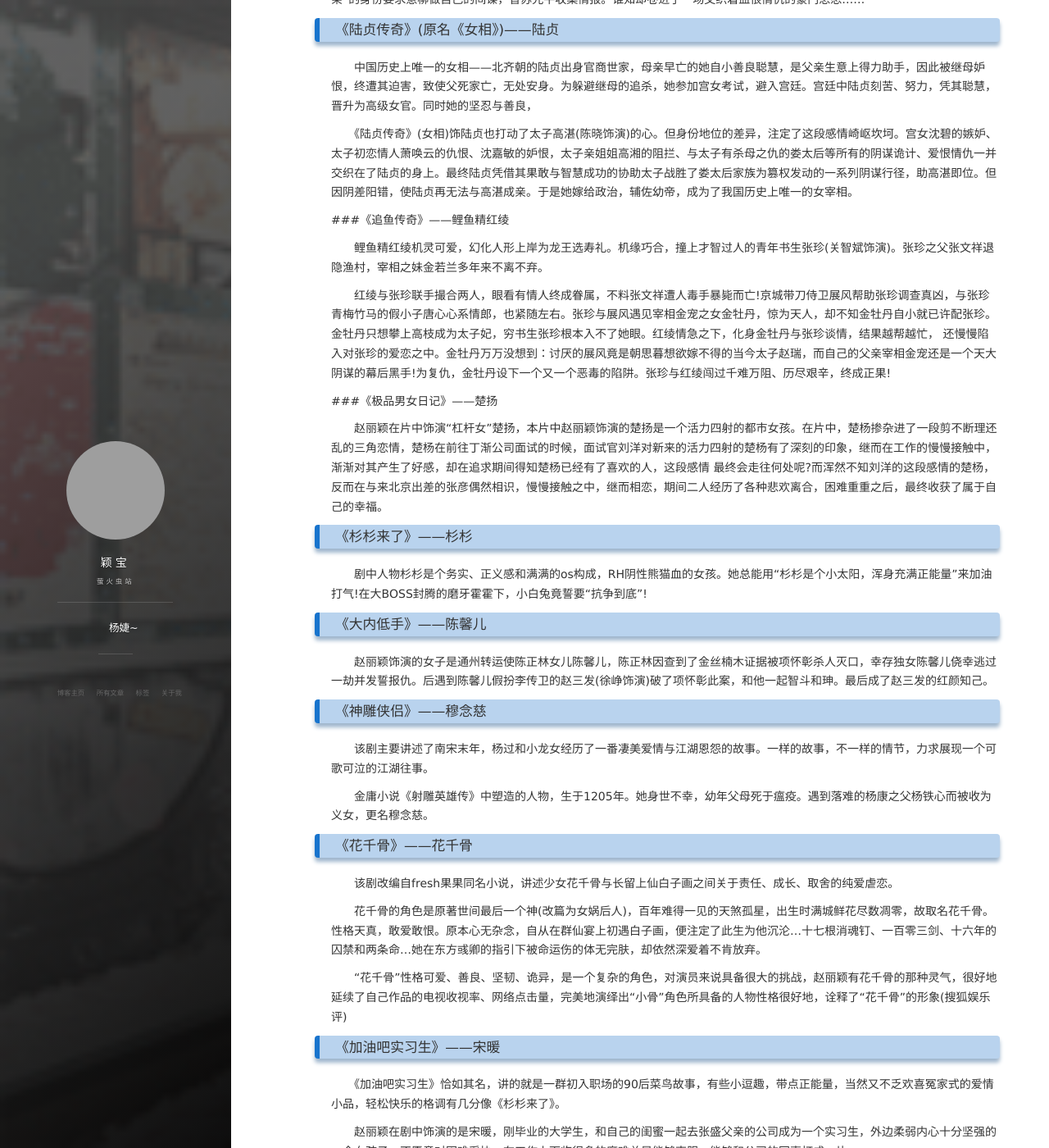
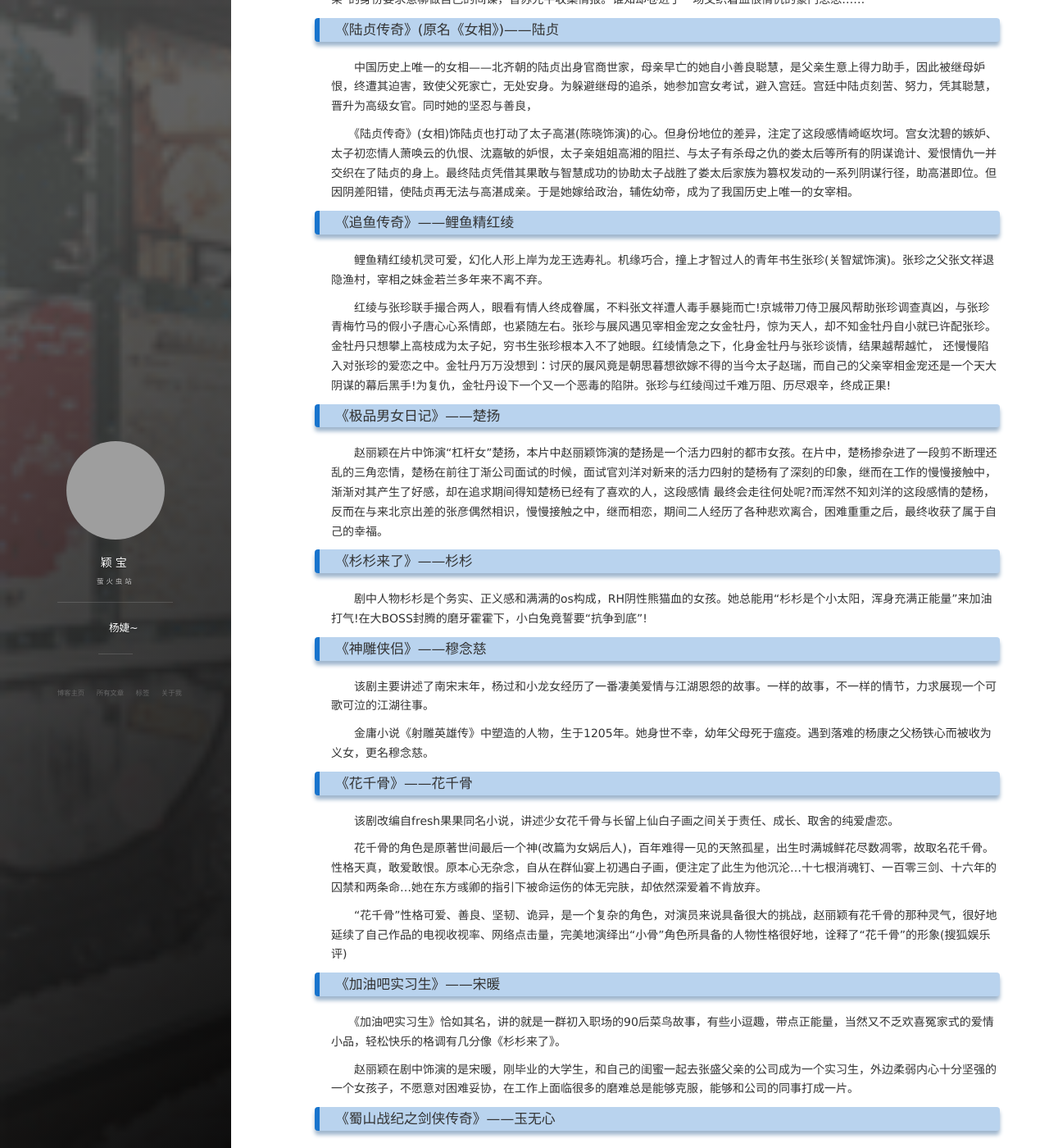
Before and after one commit to Gemkerr/Gemkerr-.github.io, a Jekyll site: the page built from _posts/2018-06-21-电视剧.md, in a window 1280 px wide and 1400 px high, scrolled down 1248 px. Shown: the whole window at 82% size. Built offline with Jekyll 4.4.1, drawn with Linux system fonts in a browser that asks for light colours; nearby versions of some CDN libraries; comment, search, counter and statistics services are not loaded; grey boxes are pictures that could not be loaded.

Commit message:
Update 2018-06-21-电视剧.md

```diff
--- a/_posts/2018-06-21-电视剧.md
+++ b/_posts/2018-06-21-电视剧.md
@@ -37,16 +37,14 @@ tags: 机器学习
 
 　　《陆贞传奇》(女相)饰陆贞也打动了太子高湛(陈晓饰演)的心。但身份地位的差异，注定了这段感情崎岖坎坷。宫女沈碧的嫉妒、太子初恋情人萧唤云的仇恨、沈嘉敏的妒恨，太子亲姐姐高湘的阻拦、与太子有杀母之仇的娄太后等所有的阴谋诡计、爱恨情仇一并交织在了陆贞的身上。最终陆贞凭借其果敢与智慧成功的协助太子战胜了娄太后家族为篡权发动的一系列阴谋行径，助高湛即位。但因阴差阳错，使陆贞再无法与高湛成亲。于是她嫁给政治，辅佐幼帝，成为了我国历史上唯一的女宰相。
 
-
-
-###《追鱼传奇》——鲤鱼精红绫
+### 《追鱼传奇》——鲤鱼精红绫
 
 　　鲤鱼精红绫机灵可爱，幻化人形上岸为龙王选寿礼。机缘巧合，撞上才智过人的青年书生张珍(关智斌饰演)。张珍之父张文祥退隐渔村，宰相之妹金若兰多年来不离不弃。
 
 　　红绫与张珍联手撮合两人，眼看有情人终成眷属，不料张文祥遭人毒手暴毙而亡!京城带刀侍卫展风帮助张珍调查真凶，与张珍青梅竹马的假小子唐心心系情郎，也紧随左右。张珍与展风遇见宰相金宠之女金牡丹，惊为天人，却不知金牡丹自小就已许配张珍。金牡丹只想攀上高枝成为太子妃，穷书生张珍根本入不了她眼。红绫情急之下，化身金牡丹与张珍谈情，结果越帮越忙， 还慢慢陷入对张珍的爱恋之中。金牡丹万万没想到：讨厌的展风竟是朝思暮想欲嫁不得的当今太子赵瑞，而自己的父亲宰相金宠还是一个天大阴谋的幕后黑手!为复仇，金牡丹设下一个又一个恶毒的陷阱。张珍与红绫闯过千难万阻、历尽艰辛，终成正果!
 
 
-###《极品男女日记》——楚扬
+### 《极品男女日记》——楚扬
 
 　　赵丽颖在片中饰演“杠杆女”楚扬，本片中赵丽颖饰演的楚扬是一个活力四射的都市女孩。在片中，楚杨掺杂进了一段剪不断理还乱的三角恋情，楚杨在前往丁渐公司面试的时候，面试官刘洋对新来的活力四射的楚杨有了深刻的印象，继而在工作的慢慢接触中，渐渐对其产生了好感，却在追求期间得知楚杨已经有了喜欢的人，这段感情 最终会走往何处呢?而浑然不知刘洋的这段感情的楚杨，反而在与来北京出差的张彦偶然相识，慢慢接触之中，继而相恋，期间二人经历了各种悲欢离合，困难重重之后，最终收获了属于自己的幸福。
 
@@ -54,12 +52,6 @@ tags: 机器学习
 ### 《杉杉来了》——杉杉
 
 　　剧中人物杉杉是个务实、正义感和满满的os构成，RH阴性熊猫血的女孩。她总能用“杉杉是个小太阳，浑身充满正能量”来加油打气!在大BOSS封腾的磨牙霍霍下，小白兔竟誓要“抗争到底”!
-
-
-### 《大内低手》——陈馨儿
-
-　　赵丽颖饰演的女子是通州转运使陈正林女儿陈馨儿，陈正林因查到了金丝楠木证据被项怀彰杀人灭口，幸存独女陈馨儿侥幸逃过一劫并发誓报仇。后遇到陈馨儿假扮李传卫的赵三发(徐峥饰演)破了项怀彰此案，和他一起智斗和珅。最后成了赵三发的红颜知己。
-
 
 ### 《神雕侠侣》——穆念慈
 
```
